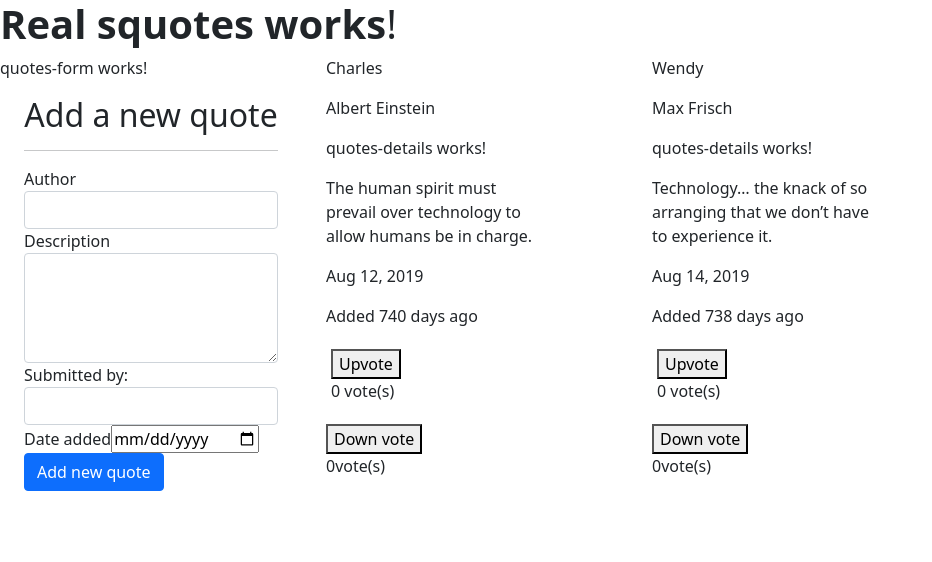
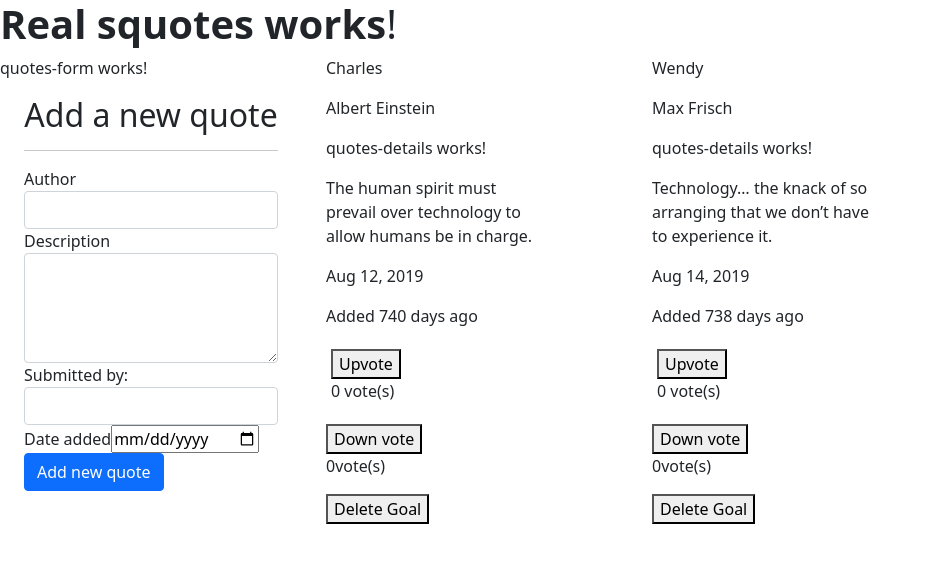
Before and after one commit to wanjugu96/Quotes-App, an Angular app: page / in a window 1280 px wide. Shown: the top 562 px of the page, without its empty margins (0-932 px from the left). Built offline with nearby package versions, Linux system fonts and the light colour scheme.

Commit message:
adding delete button

```diff
--- a/src/app/quotes-details/quotes-details.component.html
+++ b/src/app/quotes-details/quotes-details.component.html
@@ -18,9 +18,9 @@
                 <button (click)="downvote()">Down vote</button>
                 <p>{{downvotes}}vote(s)</p>
             </div>
-            <!--<div class="delete">
+            <div class="delete">
                 <button (click)='deleteQuote(true)'>Delete Goal</button>
-            </div> -->
+            </div>
 
         </div>
     </div>
```
